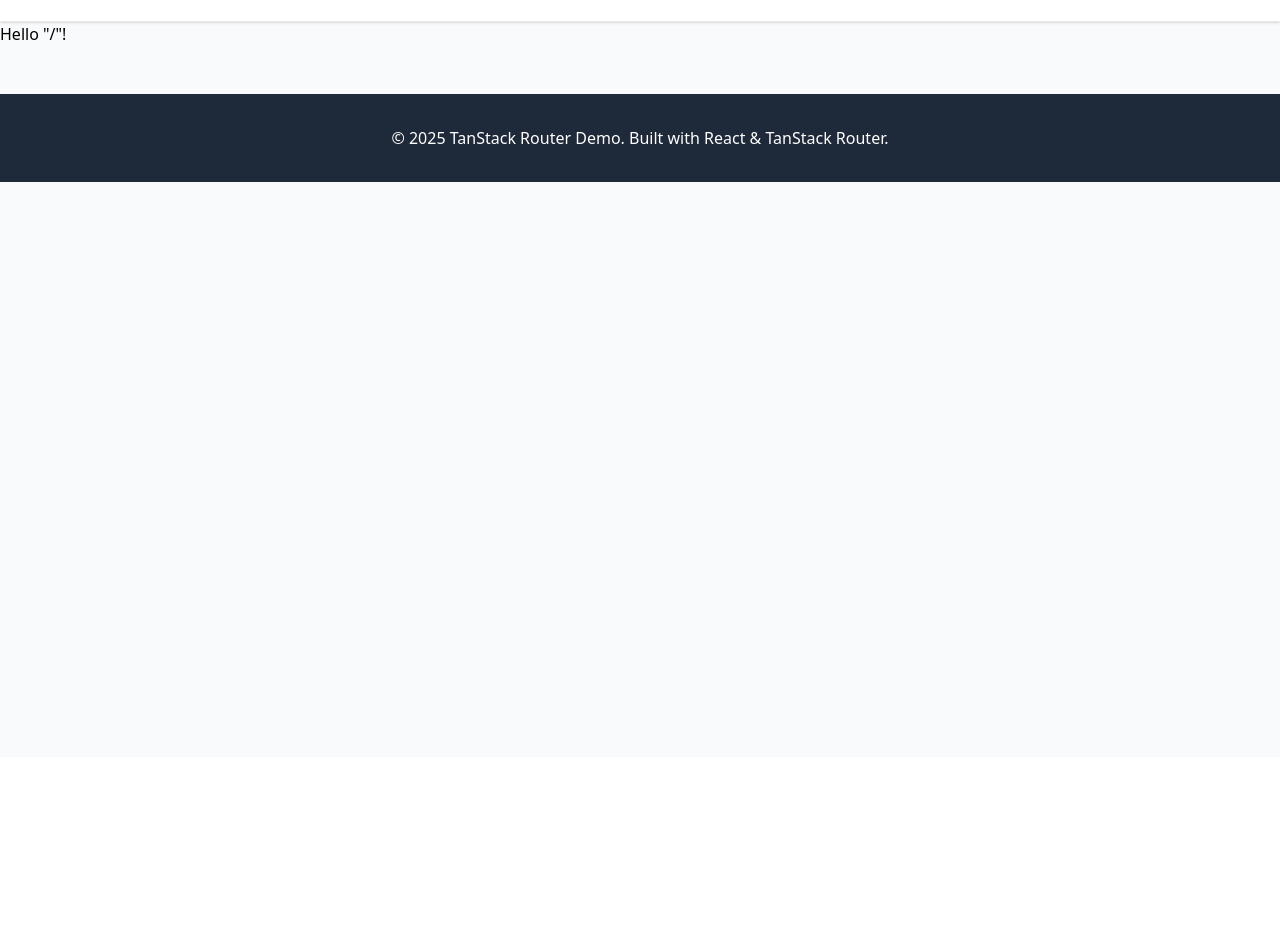
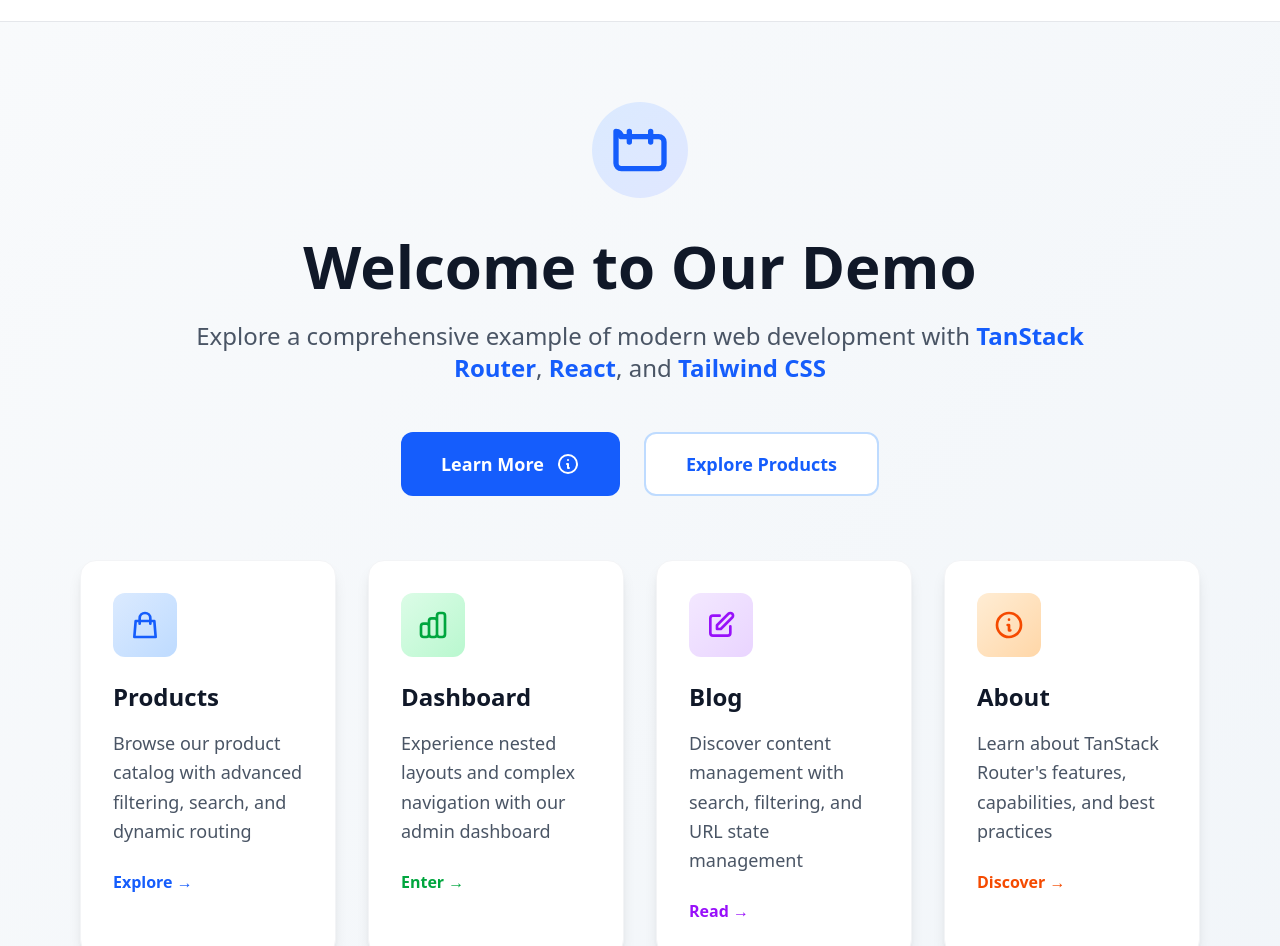
Before and after one commit to JulioMacedo0/react-deploy-test, a React (Vite) app: page / in a window 1280 px wide. Shown: the part 43-989 px from the top of the page. Before the commit the page ends 800 px from the top, so only its background shows below. Built offline with nearby package versions, Linux system fonts and the light colour scheme.

Commit message:
feat: home page

```diff
--- a/src/routes/index.tsx
+++ b/src/routes/index.tsx
@@ -1,9 +1,218 @@
-import { createFileRoute } from '@tanstack/react-router'
+import { createFileRoute, Link } from "@tanstack/react-router";
 
-export const Route = createFileRoute('/')({
-  component: RouteComponent,
-})
+export const Route = createFileRoute("/")({
+  component: HomeComponent,
+});
 
-function RouteComponent() {
-  return <div>Hello "/"!</div>
+function HomeComponent() {
+  return (
+    <div className="min-h-screen bg-gradient-to-br from-slate-50 to-slate-100">
+      <div className="max-w-6xl mx-auto px-4 py-20">
+        <div className="text-center mb-16">
+          <div className="inline-block p-4 bg-gradient-to-br from-blue-100 to-indigo-100 rounded-full mb-8">
+            <svg
+              className="w-16 h-16 text-blue-600"
+              fill="none"
+              stroke="currentColor"
+              viewBox="0 0 24 24"
+            >
+              <path
+                strokeLinecap="round"
+                strokeLinejoin="round"
+                strokeWidth={2}
+                d="M3 7v10a2 2 0 002 2h14a2 2 0 002-2V9a2 2 0 00-2-2H5a2 2 0 00-2-2z"
+              />
+              <path
+                strokeLinecap="round"
+                strokeLinejoin="round"
+                strokeWidth={2}
+                d="M8 5v4M16 5v4"
+              />
+            </svg>
+          </div>
+          <h1 className="text-6xl font-bold text-gray-900 mb-6">
+            Welcome to Our Demo
+          </h1>
+          <p className="text-2xl text-gray-600 mb-12 max-w-4xl mx-auto">
+            Explore a comprehensive example of modern web development with{" "}
+            <span className="text-blue-600 font-semibold">TanStack Router</span>
+            , <span className="text-blue-600 font-semibold">React</span>, and{" "}
+            <span className="text-blue-600 font-semibold">Tailwind CSS</span>
+          </p>
+
+          <div className="flex flex-wrap justify-center gap-6 mb-16">
+            <Link
+              to="/about"
+              className="bg-blue-600 text-white px-10 py-4 rounded-xl font-semibold text-lg hover:bg-blue-700 transition-all hover:shadow-lg hover:scale-105 inline-flex items-center"
+            >
+              Learn More
+              <svg
+                className="ml-3 w-6 h-6"
+                fill="none"
+                stroke="currentColor"
+                viewBox="0 0 24 24"
+              >
+                <path
+                  strokeLinecap="round"
+                  strokeLinejoin="round"
+                  strokeWidth={2}
+                  d="M13 16h-1v-4h-1m1-4h.01M21 12a9 9 0 11-18 0 9 9 0 0118 0z"
+                />
+              </svg>
+            </Link>
+            <Link
+              to="/products"
+              className="bg-white text-blue-600 px-10 py-4 rounded-xl font-semibold text-lg hover:bg-gray-50 transition-all hover:shadow-lg hover:scale-105 border-2 border-blue-200"
+            >
+              Explore Products
+            </Link>
+          </div>
+        </div>
+
+        <div className="grid md:grid-cols-2 lg:grid-cols-4 gap-8 mb-20">
+          <Link
+            to="/products"
+            className="group bg-white rounded-2xl p-8 shadow-lg hover:shadow-2xl transition-all hover:scale-105 border border-gray-100"
+          >
+            <div className="w-16 h-16 bg-gradient-to-br from-blue-100 to-blue-200 rounded-xl flex items-center justify-center mb-6 group-hover:from-blue-200 group-hover:to-blue-300 transition-all">
+              <svg
+                className="w-8 h-8 text-blue-600"
+                fill="none"
+                stroke="currentColor"
+                viewBox="0 0 24 24"
+              >
+                <path
+                  strokeLinecap="round"
+                  strokeLinejoin="round"
+                  strokeWidth={2}
+                  d="M16 11V7a4 4 0 00-8 0v4M5 9h14l1 12H4L5 9z"
+                />
+              </svg>
+            </div>
+            <h3 className="text-2xl font-bold text-gray-900 mb-4">Products</h3>
+            <p className="text-gray-600 text-lg leading-relaxed">
+              Browse our product catalog with advanced filtering, search, and
+              dynamic routing
+            </p>
+            <div className="mt-6 text-blue-600 font-semibold inline-flex items-center">
+              Explore →
+            </div>
+          </Link>
+
+          <Link
+            to="/dashboard"
+            className="group bg-white rounded-2xl p-8 shadow-lg hover:shadow-2xl transition-all hover:scale-105 border border-gray-100"
+          >
+            <div className="w-16 h-16 bg-gradient-to-br from-green-100 to-green-200 rounded-xl flex items-center justify-center mb-6 group-hover:from-green-200 group-hover:to-green-300 transition-all">
+              <svg
+                className="w-8 h-8 text-green-600"
+                fill="none"
+                stroke="currentColor"
+                viewBox="0 0 24 24"
+              >
+                <path
+                  strokeLinecap="round"
+                  strokeLinejoin="round"
+                  strokeWidth={2}
+                  d="M9 19v-6a2 2 0 00-2-2H5a2 2 0 00-2 2v6a2 2 0 002 2h2a2 2 0 002-2zm0 0V9a2 2 0 012-2h2a2 2 0 012 2v10m-6 0a2 2 0 002 2h2a2 2 0 002-2m0 0V5a2 2 0 012-2h2a2 2 0 012 2v14a2 2 0 01-2 2h-2a2 2 0 01-2-2z"
+                />
+              </svg>
+            </div>
+            <h3 className="text-2xl font-bold text-gray-900 mb-4">Dashboard</h3>
+            <p className="text-gray-600 text-lg leading-relaxed">
+              Experience nested layouts and complex navigation with our admin
+              dashboard
+            </p>
+            <div className="mt-6 text-green-600 font-semibold inline-flex items-center">
+              Enter →
+            </div>
+          </Link>
+
+          <Link
+            to="/blog"
+            className="group bg-white rounded-2xl p-8 shadow-lg hover:shadow-2xl transition-all hover:scale-105 border border-gray-100"
+          >
+            <div className="w-16 h-16 bg-gradient-to-br from-purple-100 to-purple-200 rounded-xl flex items-center justify-center mb-6 group-hover:from-purple-200 group-hover:to-purple-300 transition-all">
+              <svg
+                className="w-8 h-8 text-purple-600"
+                fill="none"
+                stroke="currentColor"
+                viewBox="0 0 24 24"
+              >
+                <path
+                  strokeLinecap="round"
+                  strokeLinejoin="round"
+                  strokeWidth={2}
+                  d="M11 5H6a2 2 0 00-2 2v11a2 2 0 002 2h11a2 2 0 002-2v-5m-1.414-9.414a2 2 0 112.828 2.828L11.828 15H9v-2.828l8.586-8.586z"
+                />
+              </svg>
+            </div>
+            <h3 className="text-2xl font-bold text-gray-900 mb-4">Blog</h3>
+            <p className="text-gray-600 text-lg leading-relaxed">
+              Discover content management with search, filtering, and URL state
+              management
+            </p>
+            <div className="mt-6 text-purple-600 font-semibold inline-flex items-center">
+              Read →
+            </div>
+          </Link>
+
+          <Link
+            to="/about"
+            className="group bg-white rounded-2xl p-8 shadow-lg hover:shadow-2xl transition-all hover:scale-105 border border-gray-100"
+          >
+            <div className="w-16 h-16 bg-gradient-to-br from-orange-100 to-orange-200 rounded-xl flex items-center justify-center mb-6 group-hover:from-orange-200 group-hover:to-orange-300 transition-all">
+              <svg
+                className="w-8 h-8 text-orange-600"
+                fill="none"
+                stroke="currentColor"
+                viewBox="0 0 24 24"
+              >
+                <path
+                  strokeLinecap="round"
+                  strokeLinejoin="round"
+                  strokeWidth={2}
+                  d="M13 16h-1v-4h-1m1-4h.01M21 12a9 9 0 11-18 0 9 9 0 0118 0z"
+                />
+              </svg>
+            </div>
+            <h3 className="text-2xl font-bold text-gray-900 mb-4">About</h3>
+            <p className="text-gray-600 text-lg leading-relaxed">
+              Learn about TanStack Router's features, capabilities, and best
+              practices
+            </p>
+            <div className="mt-6 text-orange-600 font-semibold inline-flex items-center">
+              Discover →
+            </div>
+          </Link>
+        </div>
+
+        <div className="bg-white rounded-2xl p-12 shadow-xl border border-gray-100">
+          <h2 className="text-3xl font-bold text-gray-900 mb-8 text-center">
+            What You'll Find in This Demo
+          </h2>
+          <div className="grid md:grid-cols-4 gap-8">
+            <div className="text-center">
+              <div className="text-4xl font-bold text-blue-600 mb-2">8+</div>
+              <div className="text-gray-600 font-medium">Pages & Routes</div>
+            </div>
+            <div className="text-center">
+              <div className="text-4xl font-bold text-green-600 mb-2">4</div>
+              <div className="text-gray-600 font-medium">Nested Layouts</div>
+            </div>
+            <div className="text-center">
+              <div className="text-4xl font-bold text-purple-600 mb-2">
+                100%
+              </div>
+              <div className="text-gray-600 font-medium">Type Safety</div>
+            </div>
+            <div className="text-center">
+              <div className="text-4xl font-bold text-orange-600 mb-2">∞</div>
+              <div className="text-gray-600 font-medium">Possibilities</div>
+            </div>
+          </div>
+        </div>
+      </div>
+    </div>
+  );
 }
```
